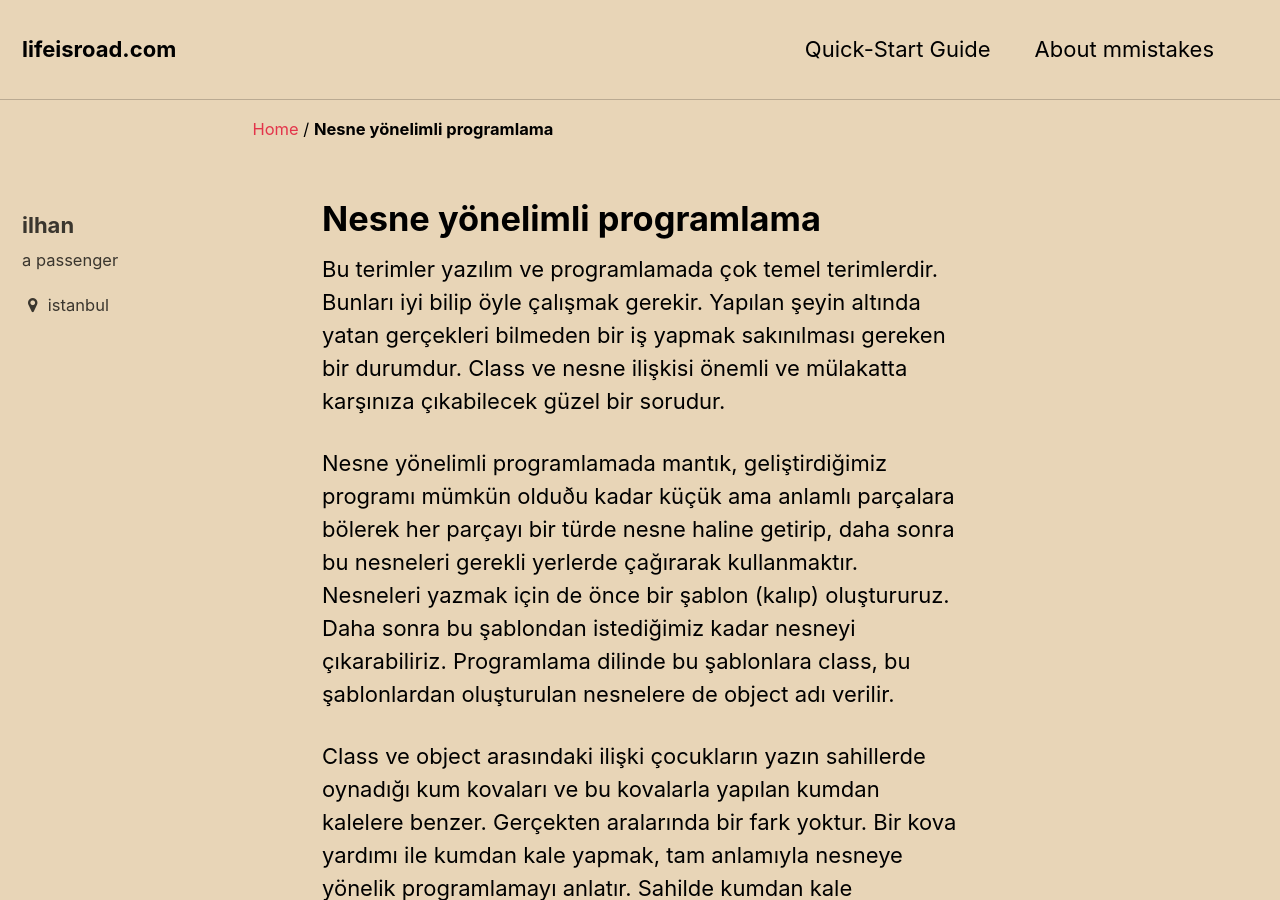
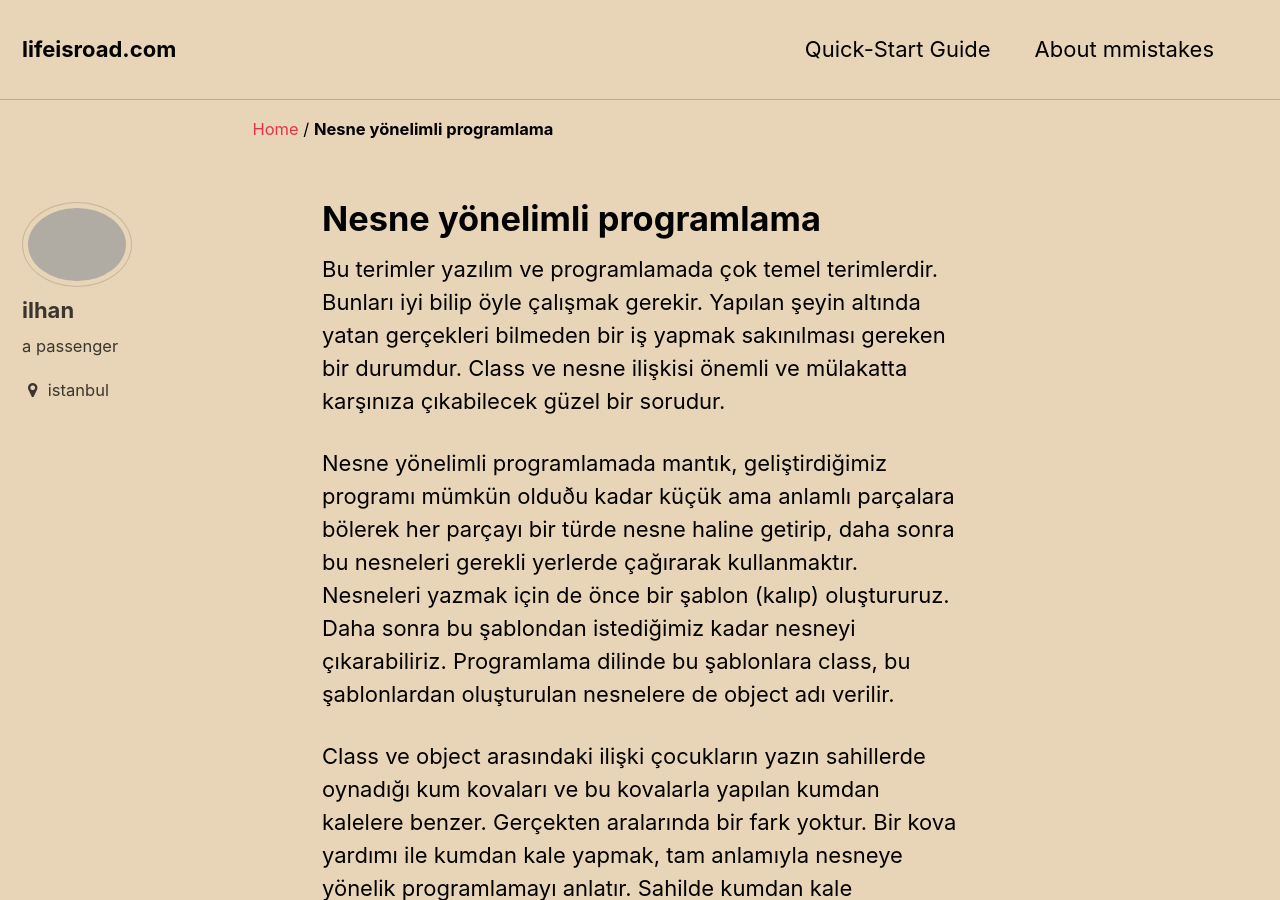
Before and after one commit to ilhangoren/ilhangoren.github.io, a Jekyll site: the page built from _posts/2018-2-12-Nesne yönelimli programlama.md, in a window 1280 px wide and 900 px high. Built offline with Jekyll 4.4.1, drawn with Linux system fonts in a browser that asks for light colours.

Commit message:
profil photo

```diff
--- a/_config.yml
+++ b/_config.yml
@@ -84,7 +84,7 @@
 # Site Author
 author:
   name             : "ilhan"
-  avatar           : # path of avatar image, e.g. "/assets/images/bio-photo.jpg"
+  avatar           : /assets/images/profil.jpg" # path of avatar image, e.g. "/assets/images/bio-photo.jpg"
   bio              : "a passenger"
   location         : "istanbul"
   email            :
@@ -250,7 +250,7 @@
       layout: single
       author_profile: true
       read_time: false
-      comments: true
+      comments: trueea
       comments:
         provider: "disqus"
         disqus:
```
Also changed, not shown: assets/images/profil.jpg (added).
